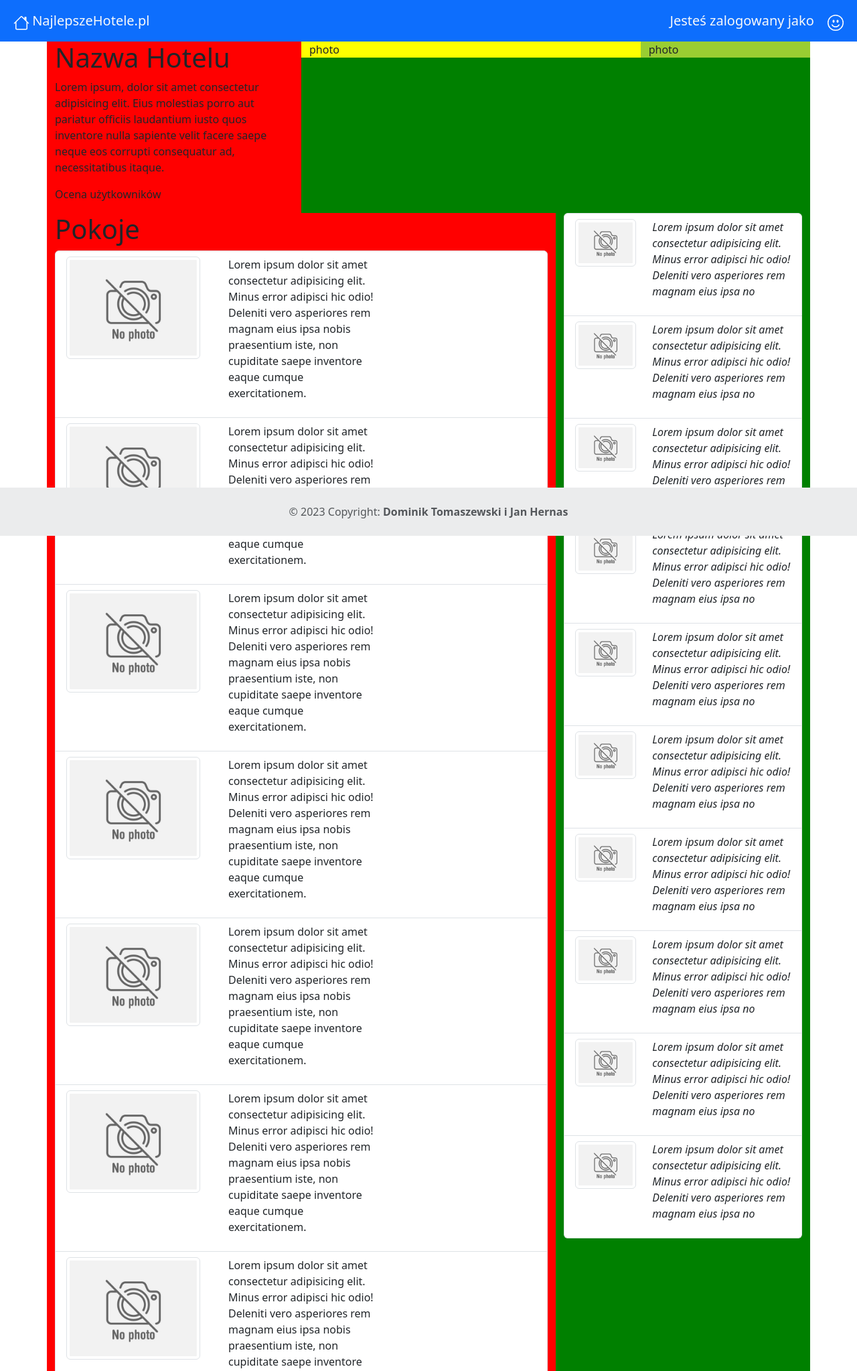
After one commit to jasiex01/PO_project, a Flask app: page /hotelView in a window 1280 px wide. The commit adds this page. Shown: the top 2047 px of the page at 67% size. Run offline with Flask 2, Linux system fonts and the light colour scheme.

Commit message:
New bootstrap import Update ModalBody for hotelsRate.html Create hotelView.html

```diff
--- a/app.py
+++ b/app.py
@@ -26,6 +26,10 @@ def hotels():
 @app.route('/hotelsSelect')
 def hotelsSelect():
     return render_template('hotelsSelect.html')
+
+@app.route('/hotelView')
+def hotelView():
+    return render_template('hotelView.html')
 
 @app.route('/insert_user', methods=['POST'])
 def insert_user():
--- a/templates/base.html
+++ b/templates/base.html
@@ -5,8 +5,8 @@
     <meta http-equiv='X-UA-Compatible' content='IE=edge'>
     <title>{%block title%}{%endblock%}</title>
     <meta name='viewport' content='width=device-width, initial-scale=1'>
-    <link rel='stylesheet' type='text/css' media='screen' href='/static/main.css'>
-    <link rel="stylesheet" href="https://cdn.jsdelivr.net/npm/bootstrap@4.3.1/dist/css/bootstrap.min.css" integrity="sha384-ggOyR0iXCbMQv3Xipma34MD+dH/1fQ784/j6cY/iJTQUOhcWr7x9JvoRxT2MZw1T" crossorigin="anonymous">
+    <link rel='stylesheet' type='text/css' media='screen' href='static/main.css'>
+    <link href="https://cdn.jsdelivr.net/npm/bootstrap@5.3.0-alpha1/dist/css/bootstrap.min.css" rel="stylesheet" integrity="sha384-GLhlTQ8iRABdZLl6O3oVMWSktQOp6b7In1Zl3/Jr59b6EGGoI1aFkw7cmDA6j6gD" crossorigin="anonymous">
 </head>
 <body>
     <nav class="navbar navbar-expand-lg bg-primary" data-bs-theme="dark">
@@ -40,8 +40,7 @@
         </div>
     </footer>
 
-    <script src="https://code.jquery.com/jquery-3.3.1.slim.min.js" integrity="sha384-q8i/X+965DzO0rT7abK41JStQIAqVgRVzpbzo5smXKp4YfRvH+8abtTE1Pi6jizo" crossorigin="anonymous"></script>
-    <script src="https://cdn.jsdelivr.net/npm/popper.js@1.14.7/dist/umd/popper.min.js" integrity="sha384-UO2eT0CpHqdSJQ6hJty5KVphtPhzWj9WO1clHTMGa3JDZwrnQq4sF86dIHNDz0W1" crossorigin="anonymous"></script>
-    <script src="https://cdn.jsdelivr.net/npm/bootstrap@4.3.1/dist/js/bootstrap.min.js" integrity="sha384-JjSmVgyd0p3pXB1rRibZUAYoIIy6OrQ6VrjIEaFf/nJGzIxFDsf4x0xIM+B07jRM" crossorigin="anonymous"></script>
+    <script src="https://cdn.jsdelivr.net/npm/@popperjs/core@2.11.6/dist/umd/popper.min.js" integrity="sha384-oBqDVmMz9ATKxIep9tiCxS/Z9fNfEXiDAYTujMAeBAsjFuCZSmKbSSUnQlmh/jp3" crossorigin="anonymous"></script>
+<script src="https://cdn.jsdelivr.net/npm/bootstrap@5.3.0-alpha1/dist/js/bootstrap.min.js" integrity="sha384-mQ93GR66B00ZXjt0YO5KlohRA5SY2XofN4zfuZxLkoj1gXtW8ANNCe9d5Y3eG5eD" crossorigin="anonymous"></script>
 </body>
 </html>
--- /dev/null
+++ b/templates/hotelView.html
@@ -0,0 +1,62 @@
+{% extends "base.html" %}
+{%block title %} Hotel {%endblock%}
+{%block content %}
+<div class="container">
+    <div class="row">
+      <div class="col-4 " style="background-color: red;">
+        <h1>Nazwa Hotelu</h1>
+        <p>Lorem ipsum, dolor sit amet consectetur adipisicing elit. Eius molestias porro aut pariatur officiis laudantium iusto quos inventore nulla sapiente velit facere saepe neque eos corrupti consequatur ad, necessitatibus itaque.</p>
+        <p>Ocena użytkowników</p>
+    </div>
+      <div class="col-8" style="background-color: green;">
+        <div class="row">
+            <div class="col-8" style="background-color: yellow;">
+                photo
+            </div>
+            <div class="col-4" style="background-color: yellowgreen;">
+                photo
+            </div>
+        </div>
+    </div>
+    </div>
+    <div class="row" style="background-color: gray;">
+        <div class="col-8" style="background-color: red;">
+            <h1>Pokoje</h1>
+            <ul class="list-group">
+                {% for _ in range(0, 10) %}
+                <li class="list-group-item">
+                    <div class="row">
+                        <div class="col">
+                            <img src="static/noPhoto.jpg" class="fixed-im img-thumbnail" alt="...">
+                        </div>
+                        <div class="col-8">
+                            <p style="width:50%">
+                                Lorem ipsum dolor sit amet consectetur adipisicing elit. Minus error adipisci hic odio! Deleniti vero asperiores rem magnam eius ipsa nobis praesentium iste, non cupiditate saepe inventore eaque cumque exercitationem.
+                            </p>
+                        </div>
+                    </div>
+                </li>
+            {% endfor %}
+            </ul>
+        </div>
+        <div class="col-4" style="background-color: green;">
+            <ul class="list-group">
+                {% for _ in range(0, 10) %}
+                <li class="list-group-item">
+                    <div class="row">
+                        <div class="col">
+                            <img src="static/noPhoto.jpg" class="fixed-im img-thumbnail" alt="...">
+                        </div>
+                        <div class="col-8">
+                            <p class="fst-italic fs-6">
+                                Lorem ipsum dolor sit amet consectetur adipisicing elit. Minus error adipisci hic odio! Deleniti vero asperiores rem magnam eius ipsa no
+                            </p>
+                        </div>
+                    </div>
+                </li>
+            {% endfor %}
+            </ul>
+        </div>
+    </div>
+</div>
+{%endblock content%}
```
Also changed, not shown: templates/hotelsRate.html (+11 -12 lines).
